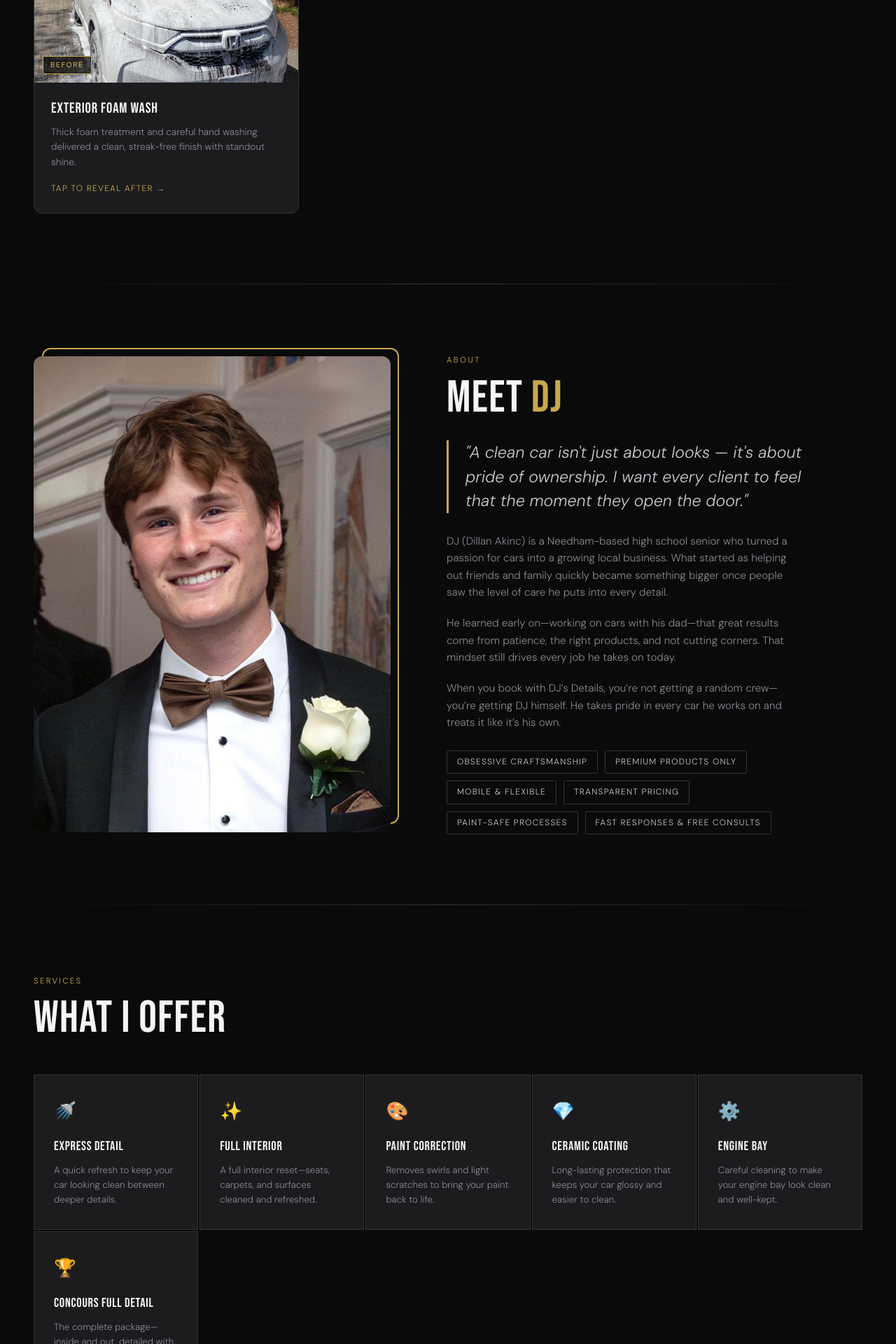
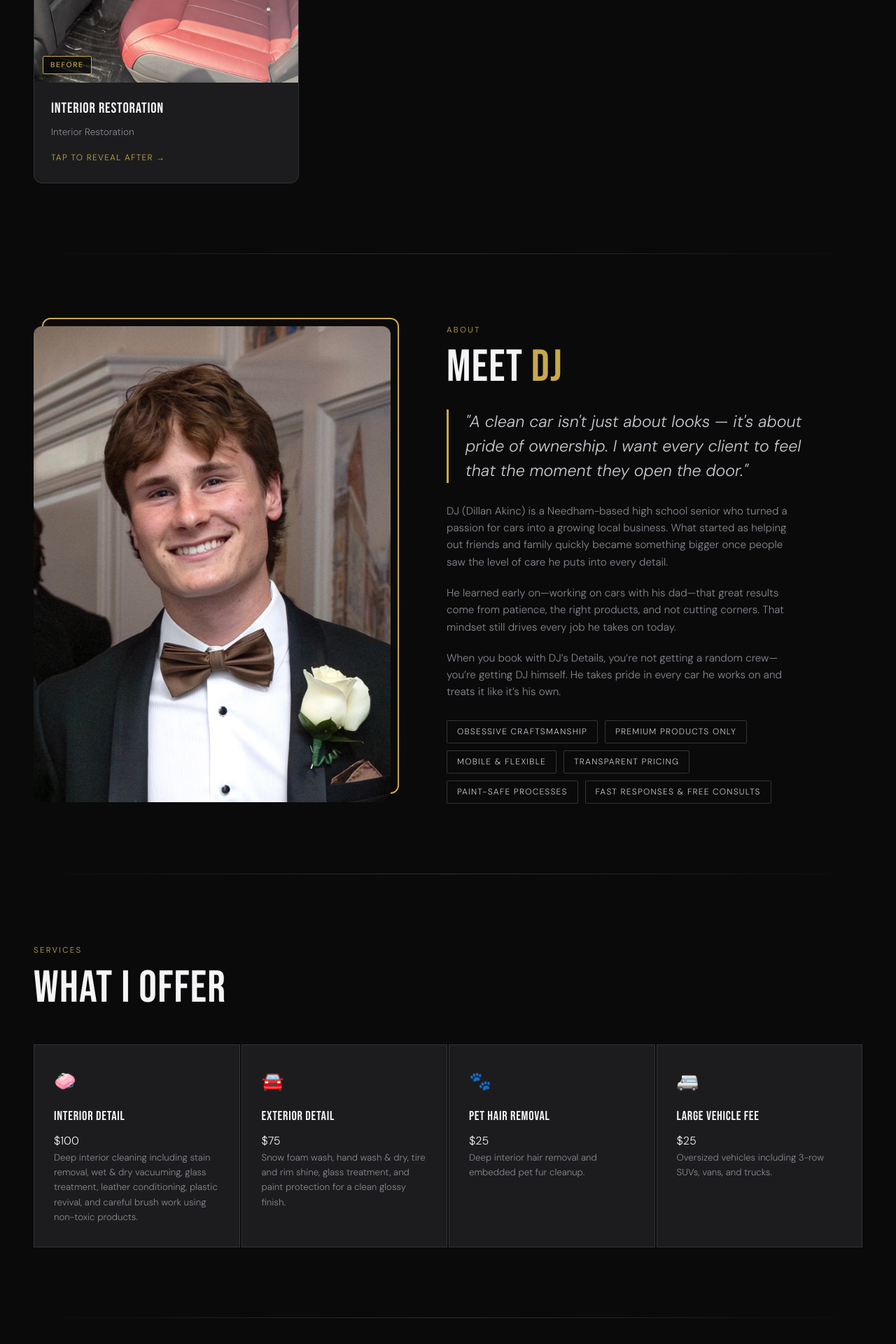
Before and after one commit to DylanWuPan/djsdetails.com, a Next.js app: page / in a window 1280 px wide. Shown: the part 1800-3720 px from the top of the page at 70% size. Built offline with nearby package versions, Linux system fonts and the light colour scheme.

Commit message:
pricing + new before-afteR

```diff
--- a/app/page.tsx
+++ b/app/page.tsx
@@ -48,12 +48,19 @@ const beforeAfterData: BeforeAfter[] = [
   },
   {
     id: 4,
-    label: "Exterior Foam Wash",
-    before: "/images/foam-wash.jpeg",
-    after: "/images/porsche-wings.jpeg",
-    description:
-      "Thick foam treatment and careful hand washing delivered a clean, streak-free finish with standout shine.",
+    label: "Interior Restoration",
+    before: "/images/before-after/interior-before.jpg",
+    after: "/images/before-after/interior-after.jpg",
+    description: "Interior Restoration",
   },
+  // {
+  //   id: 5,
+  //   label: "Exterior Foam Wash",
+  //   before: "/images/foam-wash.jpeg",
+  //   after: "/images/porsche-wings.jpeg",
+  //   description:
+  //     "Thick foam treatment and careful hand washing delivered a clean, streak-free finish with standout shine.",
+  // },
 ];
 
 // ─── Components ───────────────────────────────────────────────────────────────
@@ -728,39 +735,34 @@ export default function Home() {
         <div className="services-grid">
           {[
             {
-              icon: "🚿",
-              name: "Express Detail",
-              desc: "A quick refresh to keep your car looking clean between deeper details.",
+              icon: "🧼",
+              name: "Interior Detail",
+              price: "$100",
+              desc: "Deep interior cleaning including stain removal, wet & dry vacuuming, glass treatment, leather conditioning, plastic revival, and careful brush work using non-toxic products.",
             },
             {
-              icon: "✨",
-              name: "Full Interior",
-              desc: "A full interior reset—seats, carpets, and surfaces cleaned and refreshed.",
+              icon: "🚘",
+              name: "Exterior Detail",
+              price: "$75",
+              desc: "Snow foam wash, hand wash & dry, tire and rim shine, glass treatment, and paint protection for a clean glossy finish.",
             },
             {
-              icon: "🎨",
-              name: "Paint Correction",
-              desc: "Removes swirls and light scratches to bring your paint back to life.",
+              icon: "🐾",
+              name: "Pet Hair Removal",
+              price: "$25",
+              desc: "Deep interior hair removal and embedded pet fur cleanup.",
             },
             {
-              icon: "💎",
-              name: "Ceramic Coating",
-              desc: "Long-lasting protection that keeps your car glossy and easier to clean.",
-            },
-            {
-              icon: "⚙️",
-              name: "Engine Bay",
-              desc: "Careful cleaning to make your engine bay look clean and well-kept.",
-            },
-            {
-              icon: "🏆",
-              name: "Concours Full Detail",
-              desc: "The complete package—inside and out, detailed with maximum attention.",
+              icon: "🚐",
+              name: "Large Vehicle Fee",
+              price: "$25",
+              desc: "Oversized vehicles including 3-row SUVs, vans, and trucks.",
             },
           ].map((s) => (
             <div key={s.name} className="service-item">
               <div className="service-icon">{s.icon}</div>
               <div className="service-name">{s.name}</div>
+              <div className="service-price">{s.price}</div>
               <div className="service-desc">{s.desc}</div>
             </div>
           ))}
```
Also changed, not shown: public/images/before-after/interior-after.jpg (added), public/images/before-after/interior-before.jpg (added).
